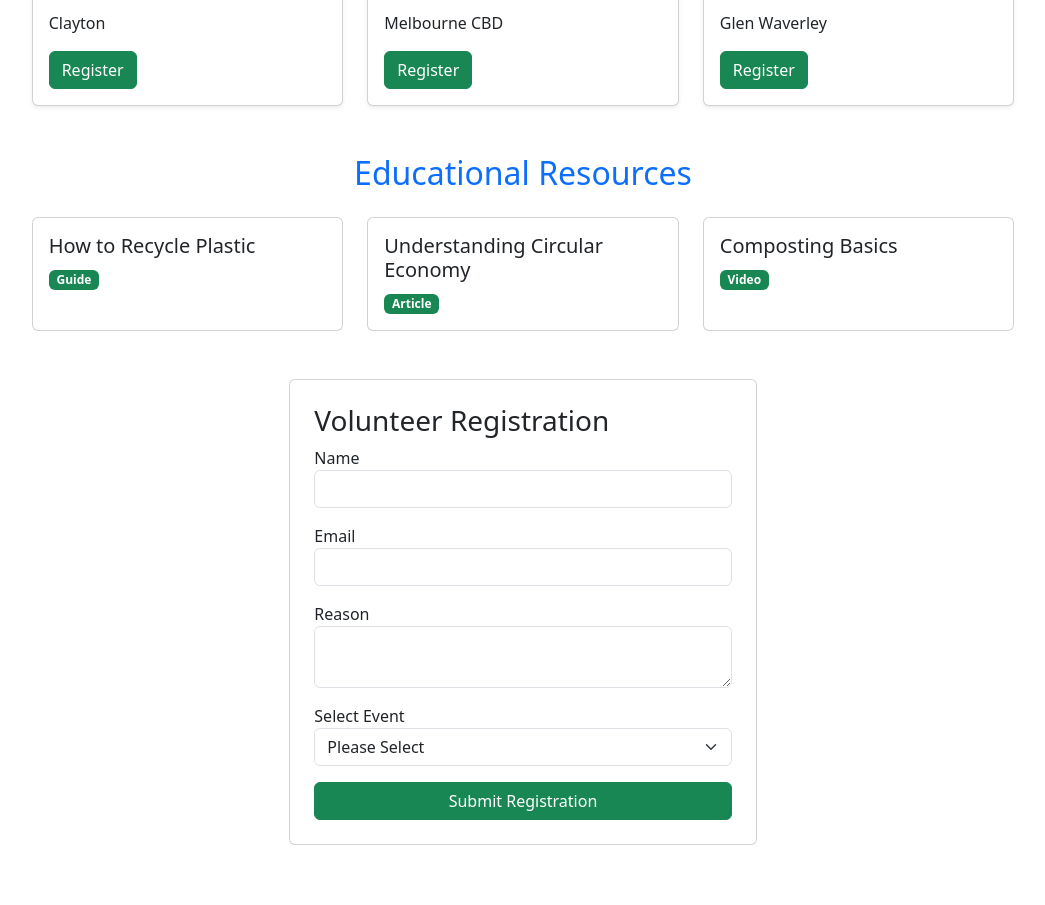
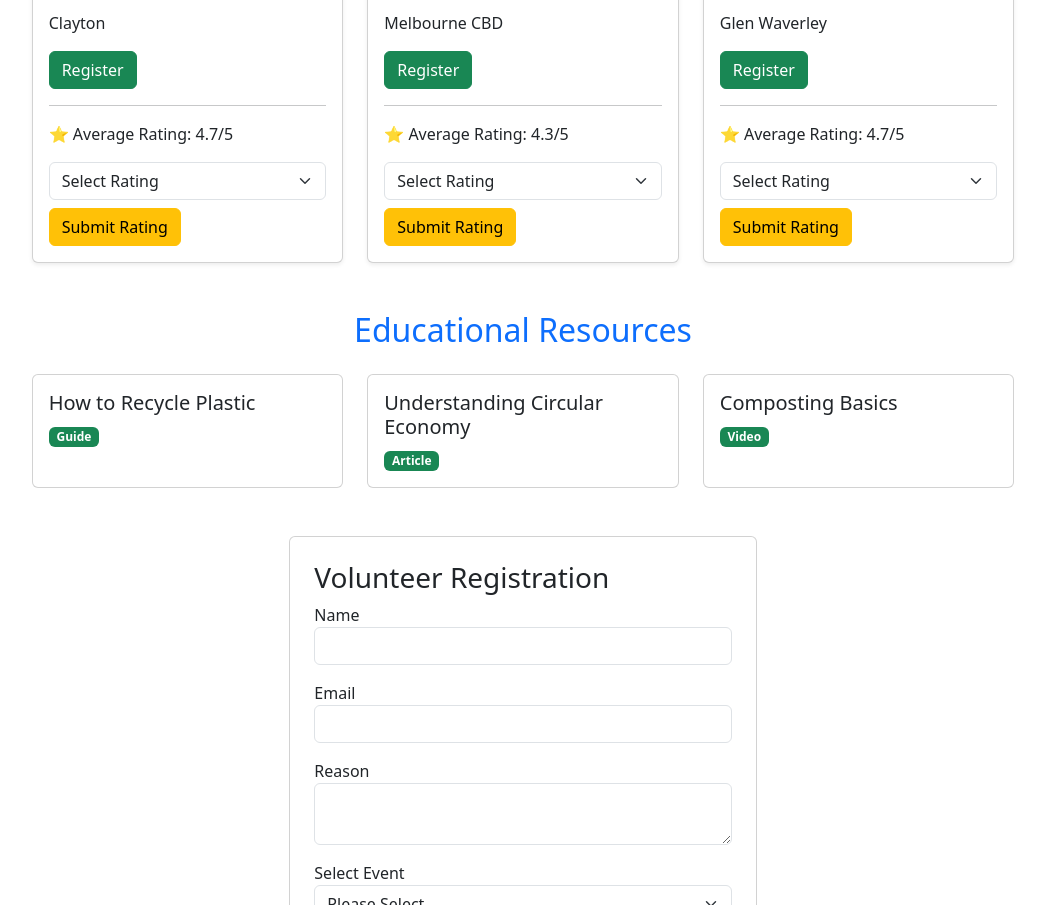
Before and after one commit to ZHENYU-ZHAO-MAX/FIT5032-A1.2-EcoCycle-Melbourne, a Vue app: page / in a window 1280 px wide. Shown: the part 980-1885 px from the top of the page, without its empty margins (117-1162 px from the left). Built offline with nearby package versions, Linux system fonts and the light colour scheme.

Commit message:
Added event rating and aggregate rating calculation

```diff
--- a/src/App.vue
+++ b/src/App.vue
@@ -16,21 +16,24 @@ const events = ref([
     title: 'Community Clean-Up Day',
     date: '15 September 2026',
     location: 'Clayton',
-    registered:false
+    registered:false,
+    ratings:[5,4,5]
   },
   {
     id: 2,
     title: 'E-Waste Collection Drive',
     date: '20 September 2026',
     location: 'Melbourne CBD',
-    registered:false
+    registered:false,
+    ratings:[4,4,5]
   },
   {
     id: 3,
     title: 'Plastic Free Workshop',
     date: '25 September 2026',
     location: 'Glen Waverley',
-    registered:false
+    registered:false,
+    ratings:[5,5,4]
   }
 ])
 
@@ -62,6 +65,24 @@ e => e.id === eventId
 event.registered = true
 
 }
+
+const submitRating = (eventId, rating) => {
+
+  const event =
+    events.value.find(
+      e => e.id === eventId
+    )
+
+  if(event && rating){
+
+    event.ratings.push(
+      Number(rating)
+    )
+
+  }
+
+}
+
 
 const users = ref([
   {
@@ -304,9 +325,16 @@ Get Involved
   >
 
     <EventCard
-:event="event"
-@register-event="registerEvent"
+  :event="event"
+  @register-event="registerEvent"
+  @submit-rating="
+    submitRating(
+      $event.eventId,
+      $event.rating
+    )
+  "
 />
+
 
   </div>
 
--- a/src/components/EventCard.vue
+++ b/src/components/EventCard.vue
@@ -1,11 +1,32 @@
 <script setup>
-defineProps({
+
+import { ref, computed } from 'vue'
+
+const props = defineProps({
   event: Object
 })
 
-defineEmits([
-'register-event'
+const emit = defineEmits([
+  'register-event',
+  'submit-rating'
 ])
+
+const selectedRating = ref('')
+
+const averageRating = computed(() => {
+
+  const ratings = props.event.ratings
+
+  return (
+    ratings.reduce(
+      (a,b) => a+b,
+      0
+    ) / ratings.length
+
+  ).toFixed(1)
+
+})
+
 </script>
 
 <template>
@@ -44,6 +65,51 @@ class="badge bg-success"
 ✅ Registered
 </span>
 
+<hr>
+
+<p>
+
+⭐ Average Rating:
+
+{{ averageRating }}/5
+
+</p>
+
+<select
+  class="form-select mb-2"
+  v-model="selectedRating"
+>
+
+  <option value="">
+    Select Rating
+  </option>
+
+  <option value="1">1 Star</option>
+  <option value="2">2 Stars</option>
+  <option value="3">3 Stars</option>
+  <option value="4">4 Stars</option>
+  <option value="5">5 Stars</option>
+
+</select>
+
+<button
+  class="btn btn-warning"
+  @click="
+    $emit(
+      'submit-rating',
+      {
+        eventId:event.id,
+        rating:selectedRating
+      }
+    )
+  "
+>
+
+Submit Rating
+
+</button>
+
+
     </div>
   </div>
 </template>
```
